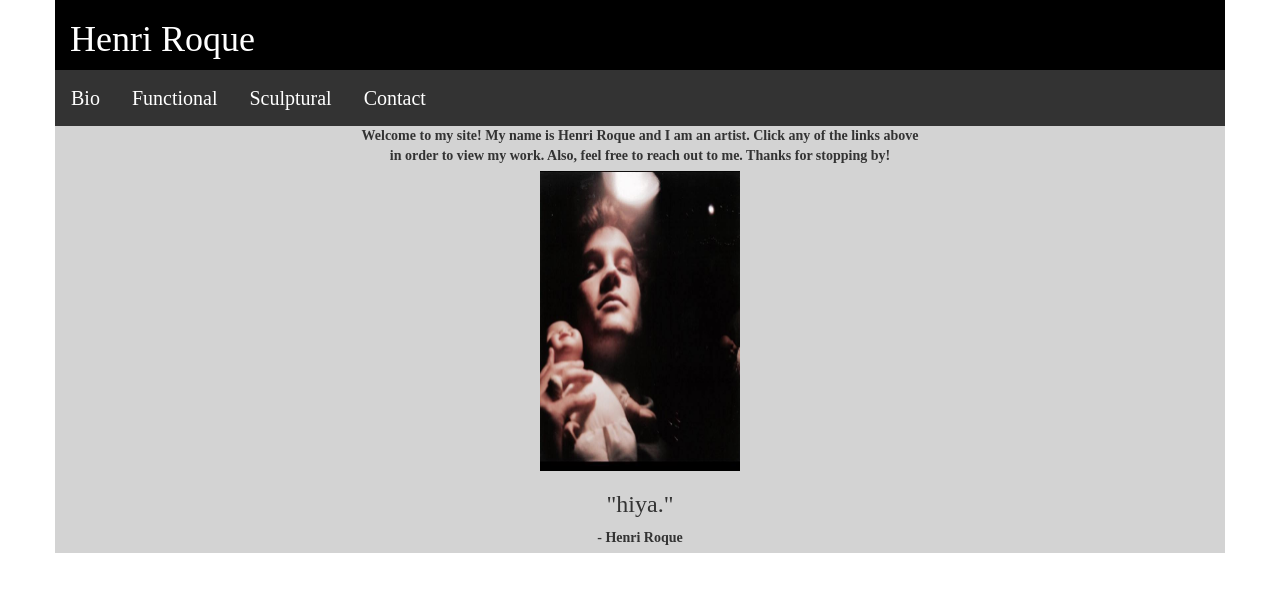
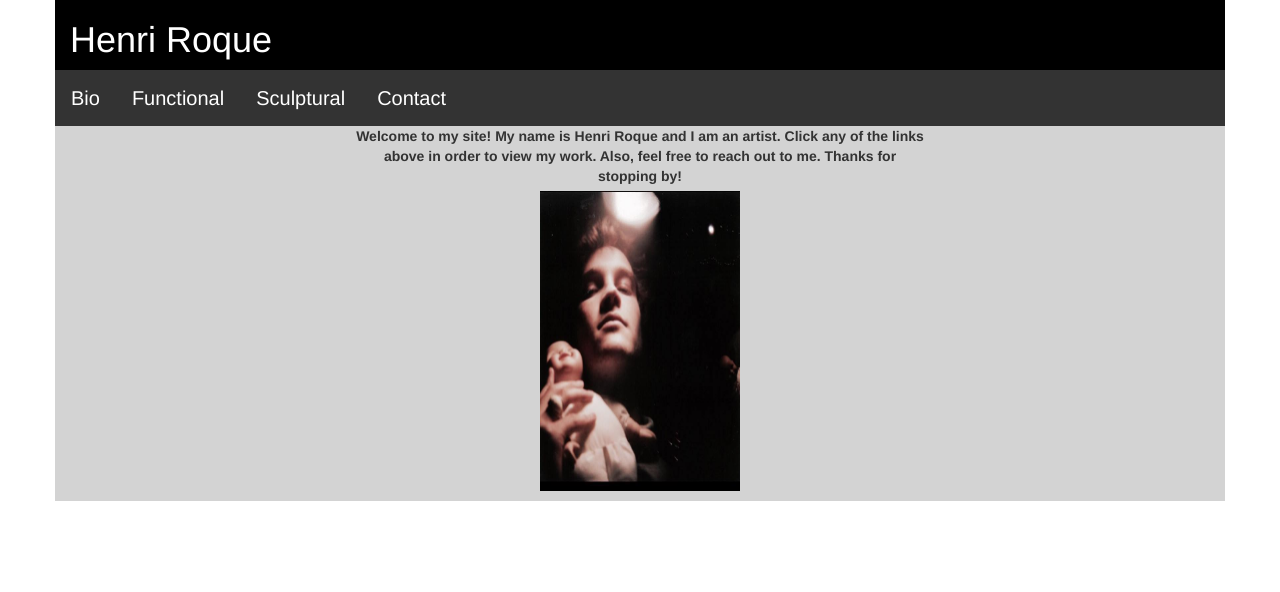
Before and after one commit to BrianCarducci/henri-art-app, an Angular app: page / in a window 1280 px wide. Shown: the top 592 px of the page. Built offline with nearby package versions, Linux system fonts and the light colour scheme; a web font is replaced by a local one.

Commit message:
changed font, removed quote, updated location, instagram link links to actual instagram page

```diff
--- a/src/app/contact/contact.component.html
+++ b/src/app/contact/contact.component.html
@@ -40,7 +40,7 @@
 
 <div class="col-md-6">
   <div class="row">
-    <span class="glyphicon glyphicon-map-marker"></span><i> Larchmont, NY</i>
+    <span class="glyphicon glyphicon-map-marker"></span><i> Mashiko, Tochigi-Japan</i>
   </div>
   <div class="row">
       <span class="glyphicon glyphicon-envelope"></span><i> henriroque@gmail.com</i>
@@ -52,7 +52,7 @@
     Find me on social media:
   </div>
   <div class="row">
-      <img class="socialmedia" src="../../assets/insta.png">
+      <a href="https://www.instagram.com/onreeeeeee/"><img class="socialmedia" src="../../assets/insta.png"></a>
   </div>
 
 </div>
--- a/src/app/maincontent/maincontent.component.css
+++ b/src/app/maincontent/maincontent.component.css
@@ -12,4 +12,5 @@ h1, h2, h3, h4, label {
 #henri {
     height: 300px;
     width: 200px;
+    margin-bottom: 10px;
 }
--- a/src/app/maincontent/maincontent.component.html
+++ b/src/app/maincontent/maincontent.component.html
@@ -8,9 +8,3 @@
     <img id="henri" src="assets/chone.jpg" class="center">
   </div>
 </div>
-
-<div class="row">
-    <div class="col-md-12">
-      <h3>"hiya."</h3>
-    <label class="center">- Henri Roque</label>
-  </div>
--- a/src/styles.css
+++ b/src/styles.css
@@ -13,6 +13,6 @@
     background-color: lightgray;
 }
 
-* {
+/* * {
     font-family: 'Poor Story', cursive;
-}
+} */
```
